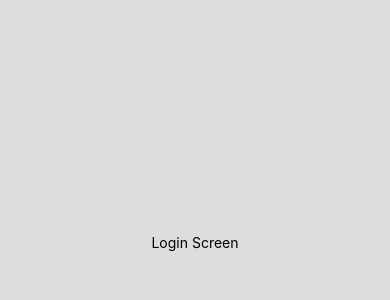
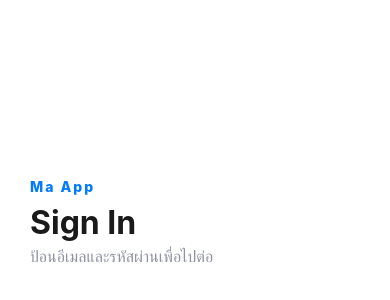
Before and after one commit to princesuke/tt-react-native-demo2, a React Native app: screen / in a window 390 px wide. Shown: the part 180-480 px from the top of the page. Built offline with nearby package versions, Linux system fonts and the light colour scheme.

Commit message:
perf: login screen

```diff
--- a/package.json
+++ b/package.json
@@ -22,8 +22,11 @@
     "expo": "~54.0.32",
     "expo-linking": "~8.0.11",
     "expo-status-bar": "~3.0.9",
+    "formik": "^2.4.9",
+    "install": "^0.13.0",
     "jest": "~29.7.0",
     "jest-expo": "~54.0.16",
+    "npm": "^11.8.0",
     "react": "19.1.0",
     "react-native": "0.81.5",
     "react-native-safe-area-context": "~5.6.0",
--- a/src/features/auth/LoginScreen.js
+++ b/src/features/auth/LoginScreen.js
@@ -1,17 +1,109 @@
-import {View, Text, StyleSheet} from 'react-native'
+import { View, Text, StyleSheet } from "react-native";
 
 export default function LoginScreen() {
-    return <View style={styles.container}>
-        <Text>Login Screen</Text>
+  return (
+    <View style={styles.mainWrapper}>
+      <View style={styles.contentContainer}>
+        <View style={styles.headerArea}>
+          <Text style={styles.brandTag}>Ma App</Text>
+          <Text style={styles.mainTitle}>Sign In</Text>
+          <Text style={styles.subTitle}>ป้อนอีเมลและรหัสผ่านเพื่อไปต่อ</Text>
+        </View>
+      </View>
+
+      <View style={styles.formArea}>
+        {/* ใส่ฟอร์ม */}
+      </View>
     </View>
+  );
 }
 
 const styles = StyleSheet.create({
-  container: {
+  mainWrapper: {
     flex: 1,
-    backgroundColor: '#ddd',
-    alignItems: 'center',
-    justifyContent: 'center',
-    gap: 30,
+    backgroundColor: "#FFFFFF",
   },
-})
+  contentContainer: {
+    flex: 1,
+    justifyContent: "center",
+    paddingHorizontal: 30,
+  },
+  // Header Section
+  headerArea: {
+    marginBottom: 40,
+  },
+  brandTag: {
+    fontSize: 14,
+    fontWeight: "800",
+    color: "#007AFF",
+    letterSpacing: 2,
+    marginBottom: 8,
+  },
+  mainTitle: {
+    fontSize: 32,
+    fontWeight: "bold",
+    color: "#1A1A1A",
+  },
+  subTitle: {
+    fontSize: 16,
+    color: "#8F92A1",
+    marginTop: 4,
+  },
+  // Form Section
+  formArea: {
+    width: "100%",
+  },
+  inputBox: {
+    backgroundColor: "#F5F7FB",
+    borderRadius: 16,
+    borderWidth: 1,
+    borderColor: "#E1E5EE",
+    marginBottom: 16,
+    paddingHorizontal: 16,
+  },
+  input: {
+    paddingVertical: 16,
+    fontSize: 16,
+    color: "#333",
+  },
+  forgotBtn: {
+    alignSelf: "flex-end",
+    marginBottom: 24,
+  },
+  forgotText: {
+    color: "#007AFF",
+    fontWeight: "600",
+  },
+  loginBtn: {
+    backgroundColor: "#007AFF",
+    paddingVertical: 18,
+    borderRadius: 16,
+    alignItems: "center",
+    // เงาสำหรับ Android/iOS ให้ปุ่มดูลอย
+    elevation: 4,
+    shadowColor: "#007AFF",
+    shadowOffset: { width: 0, height: 4 },
+    shadowOpacity: 0.2,
+    shadowRadius: 5,
+  },
+  loginBtnText: {
+    color: "#FFFFFF",
+    fontSize: 18,
+    fontWeight: "bold",
+  },
+  // Footer Section
+  footer: {
+    flexDirection: "row",
+    justifyContent: "center",
+    marginTop: 40,
+  },
+  footerText: {
+    color: "#8F92A1",
+    fontSize: 15,
+  },
+  signUpText: {
+    color: "#007AFF",
+    fontWeight: "bold",
+    fontSize: 15,
+  },
+});
```
Also changed, not shown: src/features/auth/components/LoginForm.js (added), 1 other file (tests, documents, lock files or other folders).
